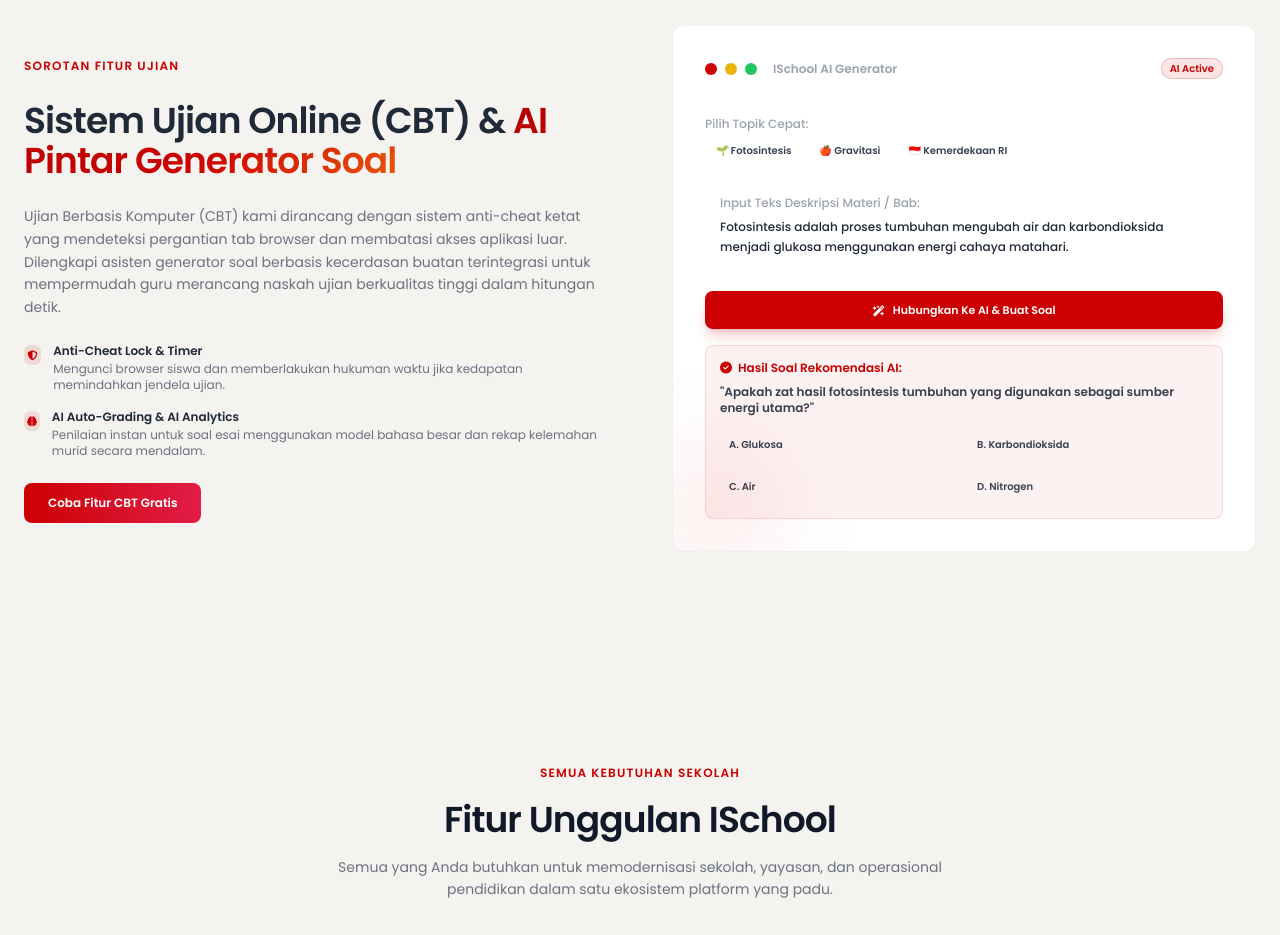
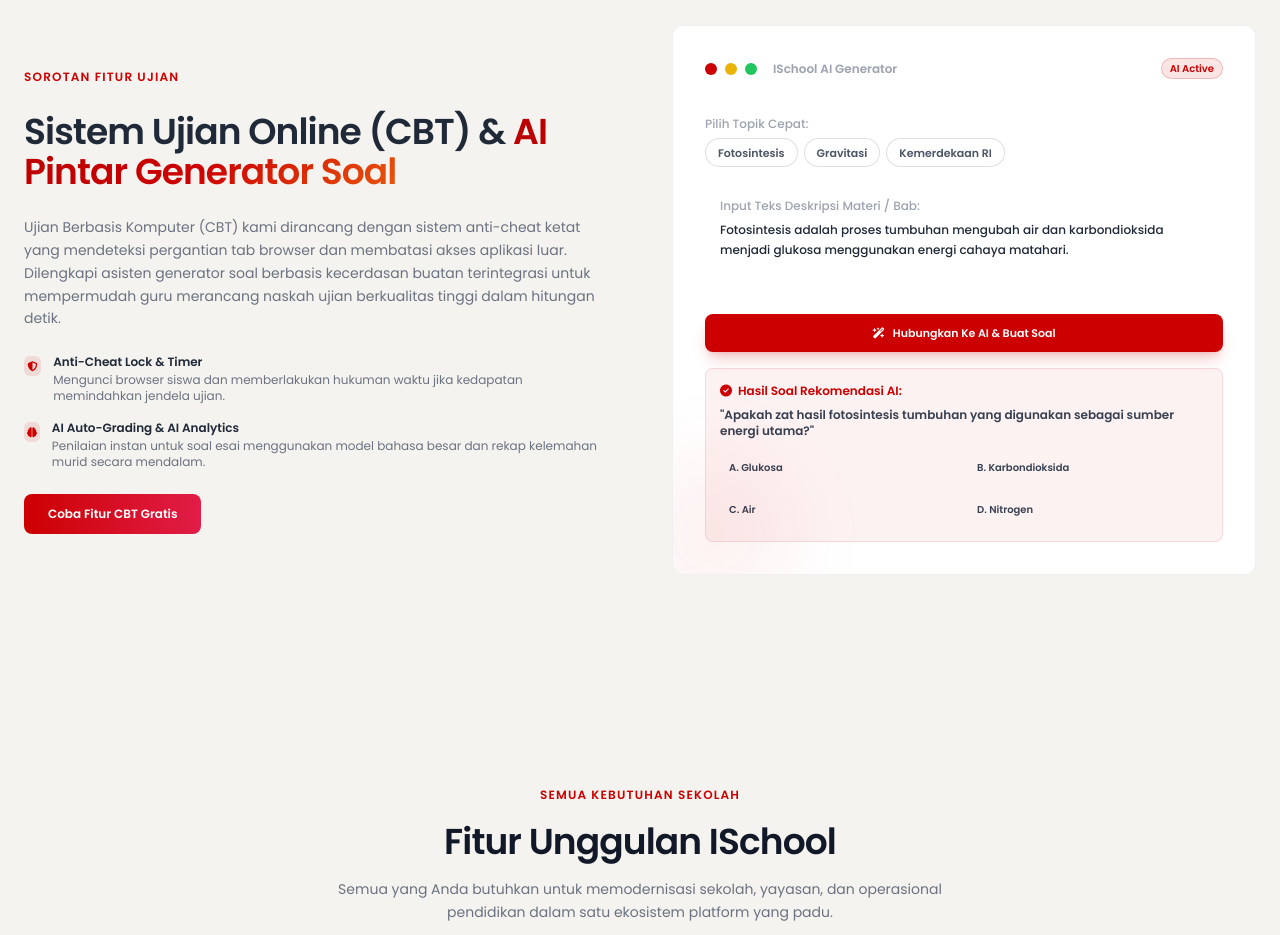
Before and after one commit to apriprogram/Ischool-garudanexa, a plain HTML site: page index.html in a window 1280 px wide. Shown: the part 2080-3015 px from the top of the page. Drawn offline with nearby package versions, Linux system fonts and the light colour scheme.

Commit message:
Remove scrollbars from material input textarea by expanding height, and style AI quick topic pills as elegant prominent capsules without emoji icons

```diff
--- a/index.html
+++ b/index.html
@@ -772,13 +772,13 @@
               <p class="text-gray-400 font-medium">Pilih Topik Cepat:</p>
               <div class="flex flex-wrap gap-1.5">
                 <button type="button" onclick="selectAiTopic(this)" class="ai-topic-pill px-2.5 py-1 rounded bg-white/5 hover:bg-white/10 border border-white/5 text-gray-700 dark:text-gray-300 transition-all cursor-pointer text-[10px] font-bold" data-text="Fotosintesis adalah proses tumbuhan mengubah air dan karbondioksida menjadi glukosa menggunakan energi cahaya matahari.">
-                  🌱 Fotosintesis
+                  Fotosintesis
                 </button>
                 <button type="button" onclick="selectAiTopic(this)" class="ai-topic-pill px-2.5 py-1 rounded bg-white/5 hover:bg-white/10 border border-white/5 text-gray-700 dark:text-gray-300 transition-all cursor-pointer text-[10px] font-bold" data-text="Hukum gravitasi Newton menyatakan gaya tarik gravitasi dua benda sebanding dengan massa masing-masing dan berbanding terbalik dengan kuadrat jarak keduanya.">
-                  🍎 Gravitasi
+                  Gravitasi
                 </button>
                 <button type="button" onclick="selectAiTopic(this)" class="ai-topic-pill px-2.5 py-1 rounded bg-white/5 hover:bg-white/10 border border-white/5 text-gray-700 dark:text-gray-300 transition-all cursor-pointer text-[10px] font-bold" data-text="Proklamasi Kemerdekaan Indonesia dibacakan oleh Soekarno pada tanggal 17 Agustus 1945 di Jalan Pegangsaan Timur No. 56, Jakarta.">
-                  🇮🇩 Kemerdekaan RI
+                  Kemerdekaan RI
                 </button>
               </div>
             </div>
@@ -786,7 +786,7 @@
             <!-- Material description text area -->
             <div class="p-3.5 rounded-lg bg-white/5 border border-white/10">
               <p class="text-gray-400 font-medium mb-1.5">Input Teks Deskripsi Materi / Bab:</p>
-              <textarea id="ai-material-input" rows="2" class="w-full bg-transparent border-none focus:ring-0 text-gray-800 dark:text-gray-200 resize-none font-medium leading-relaxed p-0 outline-none placeholder-gray-500 text-xs" placeholder="Ketik deskripsi materi pelajaran di sini...">Fotosintesis adalah proses tumbuhan mengubah air dan karbondioksida menjadi glukosa menggunakan energi cahaya matahari.</textarea>
+              <textarea id="ai-material-input" rows="3" style="overflow-y: hidden;" class="w-full bg-transparent border-none focus:ring-0 text-gray-800 dark:text-gray-200 resize-none font-medium leading-relaxed p-0 outline-none placeholder-gray-500 text-xs" placeholder="Ketik deskripsi materi pelajaran di sini...">Fotosintesis adalah proses tumbuhan mengubah air dan karbondioksida menjadi glukosa menggunakan energi cahaya matahari.</textarea>
             </div>
 
             <!-- Generate Button -->
--- a/style.css
+++ b/style.css
@@ -1086,14 +1086,47 @@ body.light-theme .category-filter-btn.active {
 }
 
 /* AI Simulator active topic pill styling */
+.ai-topic-pill {
+  font-size: 11px !important;
+  padding: 0.35rem 0.75rem !important;
+  border-radius: 9999px !important; /* Elegant capsule pill look */
+  background-color: rgba(255, 255, 255, 0.05) !important;
+  border: 1px solid rgba(255, 255, 255, 0.12) !important;
+  color: #9ca3af !important; /* Premium soft gray text */
+  transition: all 0.25s cubic-bezier(0.16, 1, 0.3, 1) !important;
+  cursor: pointer !important;
+}
+
+.ai-topic-pill:hover {
+  background-color: rgba(255, 255, 255, 0.1) !important;
+  color: #ffffff !important;
+  border-color: rgba(255, 255, 255, 0.25) !important;
+}
+
+/* Light / White Mode for AI Topic Pills */
+body.light-theme .ai-topic-pill {
+  background-color: #ffffff !important;
+  border: 1px solid rgba(0, 0, 0, 0.12) !important;
+  color: #4b5563 !important;
+}
+
+body.light-theme .ai-topic-pill:hover {
+  background-color: #f9fafb !important;
+  color: #111827 !important;
+  border-color: rgba(0, 0, 0, 0.28) !important;
+}
+
+/* Active Highlighted States */
 .ai-topic-pill.active {
-  background-color: rgba(204, 0, 1, 0.2) !important;
-  color: #ff3b3c !important;
-  border-color: rgba(204, 0, 1, 0.4) !important;
+  background-color: rgba(204, 0, 1, 0.18) !important;
+  color: #ff4d4f !important;
+  border-color: rgba(204, 0, 1, 0.45) !important;
+  font-weight: 600 !important;
 }
 
 body.light-theme .ai-topic-pill.active {
   background-color: rgba(204, 0, 1, 0.08) !important;
   color: #cc0001 !important;
-  border-color: rgba(204, 0, 1, 0.25) !important;
+  border-color: rgba(204, 0, 1, 0.35) !important;
+  font-weight: 600 !important;
 }
```
